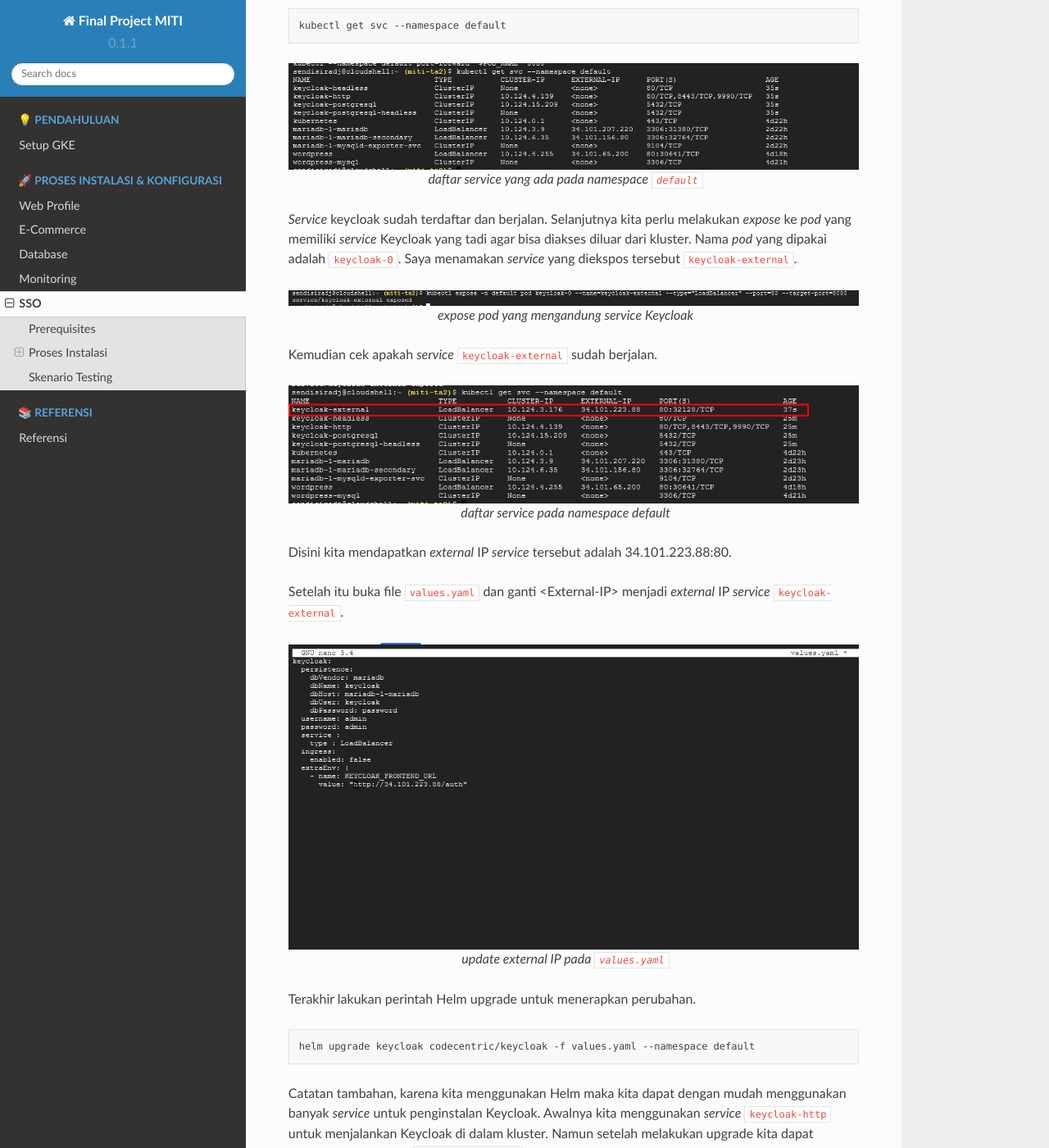
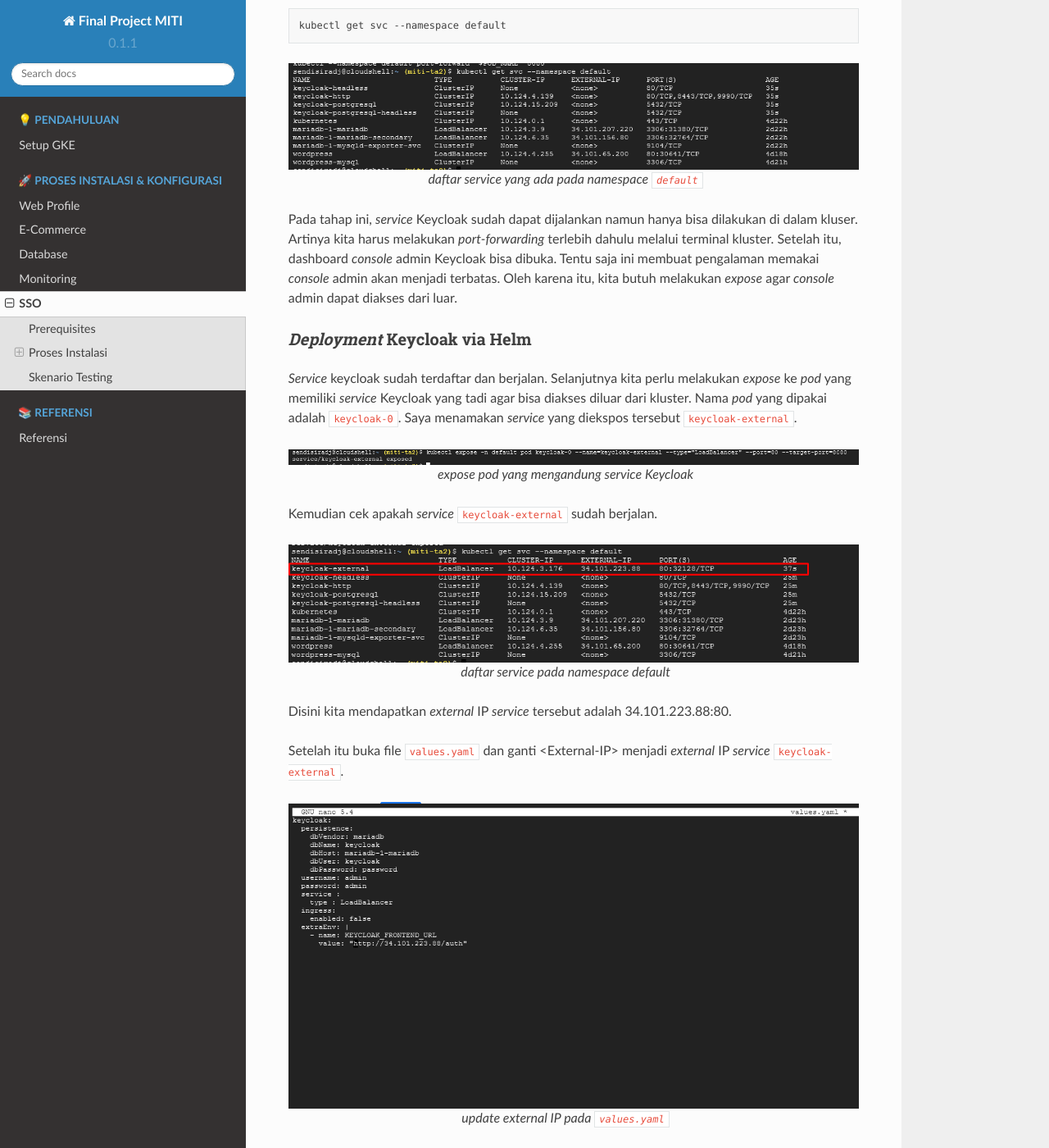
Before and after one commit to arizbw/deployment-miti, a Sphinx documentation site: the page built from docs/source/steps/SSO.rst, in a window 1280 px wide and 1400 px high, scrolled down 3489 px. Shown: the whole window at 82% size. Built offline with Sphinx 7.4.7 and the Read the Docs theme 2.0.0, drawn with Linux system fonts in a browser that asks for light colours; some of the changed text lies outside the part shown.

Commit message:
add: sso steps

```diff
--- a/docs/source/steps/SSO.rst
+++ b/docs/source/steps/SSO.rst
@@ -127,6 +127,12 @@ Setelah proses instal selesai, cek apakah `service` Keycloak sudah berjalan.
 
    daftar `service` yang ada pada `namespace` ``default``
 
+Pada tahap ini, `service` Keycloak sudah dapat dijalankan namun hanya bisa dilakukan di dalam kluser. Artinya kita harus melakukan `port-forwarding` terlebih dahulu melalui terminal kluster. Setelah itu, dashboard `console` admin Keycloak bisa dibuka.
+Tentu saja ini membuat pengalaman memakai `console` admin akan menjadi terbatas. Oleh karena itu, kita butuh melakukan `expose` agar `console` admin dapat diakses dari luar.
+
+*Deployment* Keycloak via Helm
+~~~~~~~~~~~~~~~~~~~~~~~~~~~~~~
+
 `Service` keycloak sudah terdaftar dan berjalan. Selanjutnya kita perlu melakukan `expose` ke `pod` yang memiliki `service` Keycloak yang tadi agar bisa diakses diluar dari kluster. Nama `pod` yang dipakai adalah ``keycloak-0``. Saya menamakan `service` yang diekspos tersebut ``keycloak-external``.
 
 .. figure:: ../assets/keycloak-images/keycloak-image9.png
@@ -159,8 +165,7 @@ Terakhir lakukan perintah Helm upgrade untuk menerapkan perubahan.
 Catatan tambahan, karena kita menggunakan Helm maka kita dapat dengan mudah menggunakan banyak `service` untuk penginstalan Keycloak. Awalnya kita menggunakan `service` ``keycloak-http`` untuk menjalankan Keycloak di dalam kluster. Namun setelah melakukan
 upgrade kita dapat menggunakan `service` ``keycloak-external`` untuk mengakses Keycloak dari luar. Ini juga menjadi salah satu keuntungan dari Helm.
 
-*Deployment* Keycloak via Helm
-~~~~~~~~~~~~~~~~~~~~~~~~~~~~~~
+
 
 Konfigurasi admin Keycloak
 ~~~~~~~~~~~~~~~~~~~~~~~~~~
```
Also changed, not shown: 5 other files.
